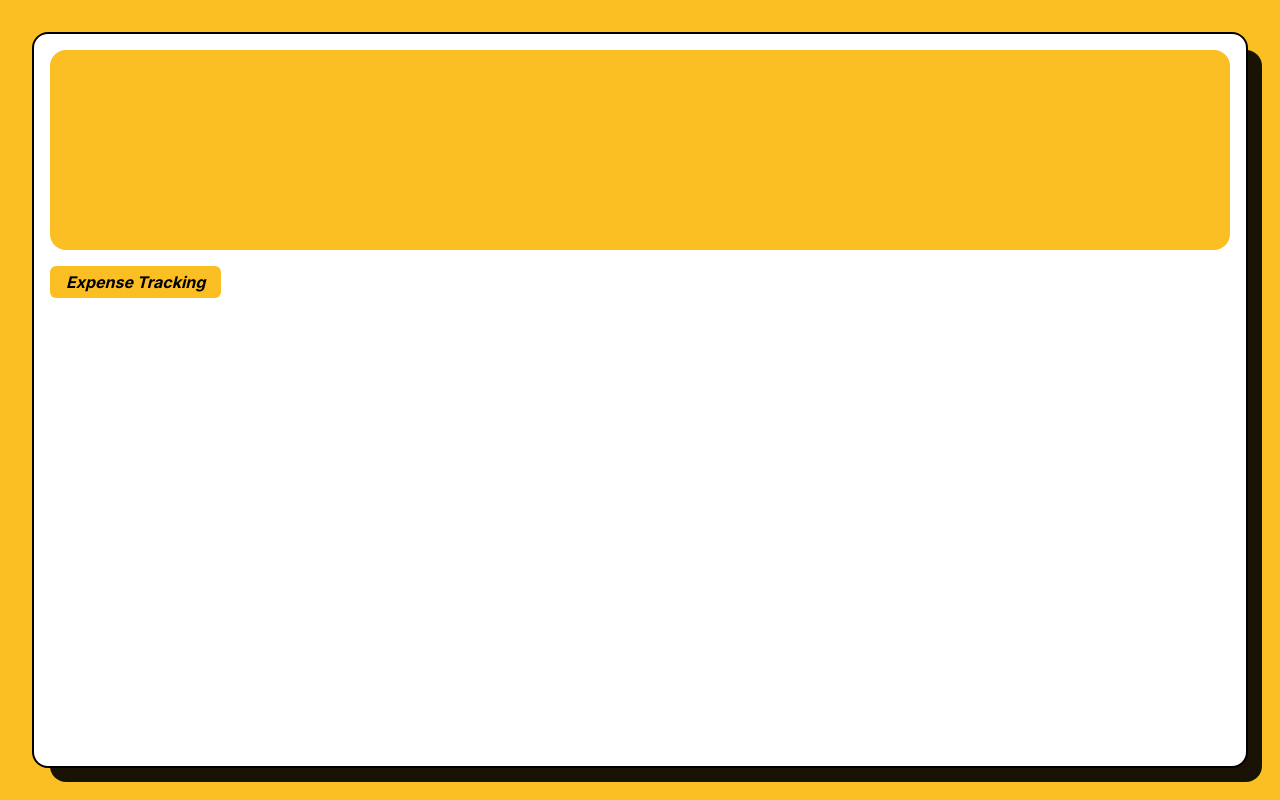
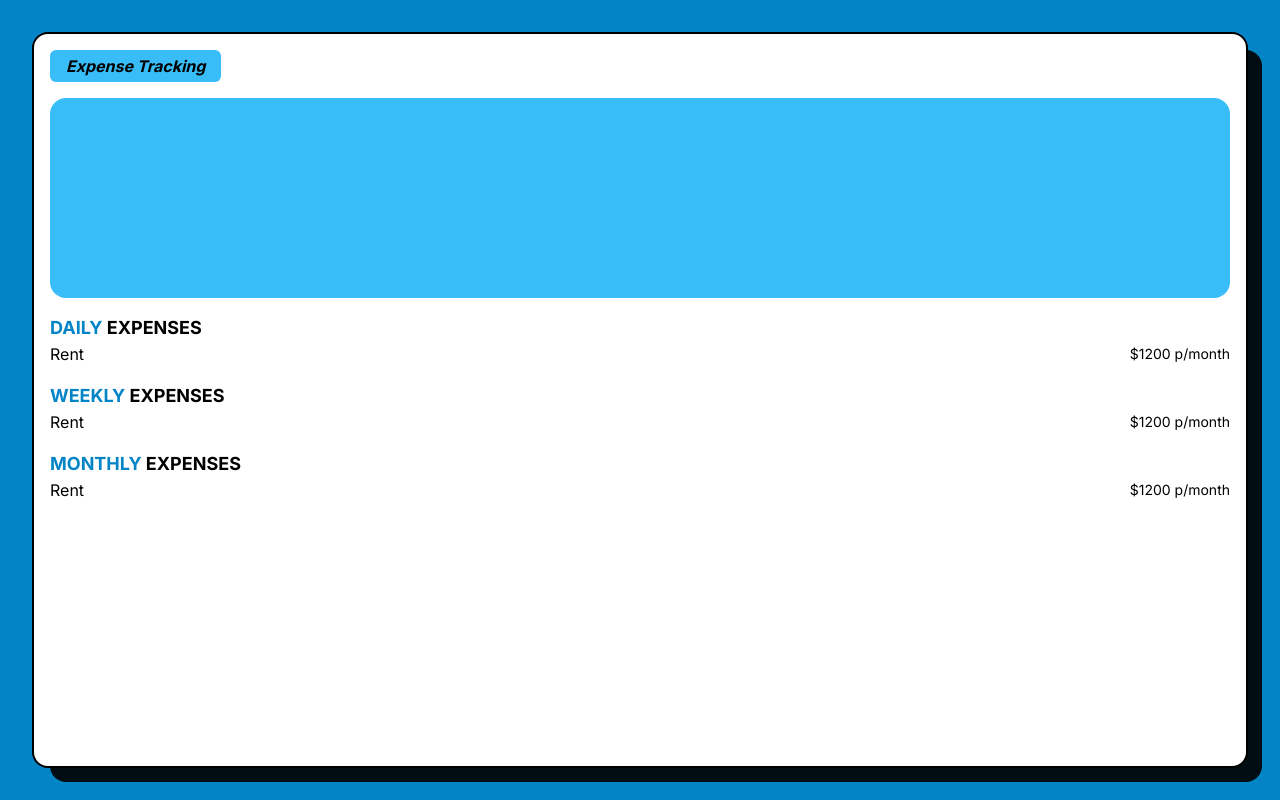
Before and after one commit to williamalowe/xpense, a Next.js app: page / in a window 1280 px wide. Built offline with nearby package versions, Linux system fonts and the light colour scheme.

Commit message:
styles: update highlight colors

```diff
--- a/src/app/layout.tsx
+++ b/src/app/layout.tsx
@@ -18,7 +18,7 @@ export default function RootLayout({
 }>) {
   return (
     <html lang="en">
-      <body className={`${inter.className} bg-amber-400`}>
+      <body className={`${inter.className} bg-sky-600`}>
         <ExpenseContextProvider>{children}</ExpenseContextProvider>
       </body>
     </html>
--- a/src/components/card.tsx
+++ b/src/components/card.tsx
@@ -1,13 +1,23 @@
-import React from 'react'
+"use client";
+import React from "react";
+import ExpenseList from "./expense-list";
+import { useExpense } from "@/providers/expense-context";
 
 export default function Card() {
+  const { expenses } = useExpense();
+  console.log(expenses);
   return (
-    <div className='relative w-full h-full bg-white rounded-[1rem] border-2 border-black'>
-      <div className='p-4 flex flex-col gap-y-4'>
-        <div className='h-[200px] w-full bg-amber-400 rounded-[1rem]'></div>
-        <h5 className='bg-amber-400 w-fit px-4 py-1 italic font-bold rounded-md'>Expense Tracking</h5>
+    <div className="relative w-full h-full bg-white rounded-[1rem] border-2 border-black">
+      <div className="p-4 flex flex-col gap-y-4 overflow-scroll no-scrollbar">
+        <h5 className="bg-sky-400 w-fit px-4 py-1 italic font-bold rounded-md">
+          Expense Tracking
+        </h5>
+        <div className="h-[200px] w-full bg-sky-400 rounded-[1rem]"></div>
+        <ExpenseList title="daily" listItems={expenses} />
+        <ExpenseList title="weekly" listItems={expenses} />
+        <ExpenseList title="monthly" listItems={expenses} />
       </div>
-      <div className='-z-10 absolute w-full h-full bg-black/90 top-4 left-4 rounded-[1rem]'/>
+      <div className="-z-10 absolute w-full h-full bg-black/90 top-4 left-4 rounded-[1rem]" />
     </div>
-  )
+  );
 }
--- /dev/null
+++ b/src/components/expense-list.tsx
@@ -0,0 +1,30 @@
+
+type Expense = {
+  id: number;
+  expense: string;
+  tag: string;
+  value: number;
+  occurance: string;
+};
+
+export default function ExpenseList({ title, listItems }: {
+  title: string,
+  listItems: Expense[]
+}) {
+  return (
+    <section>
+      <h3 className="font-bold text-lg uppercase"><span className="text-sky-600">{title}</span> Expenses</h3>
+      <ul>
+        {
+          listItems.map((item) =>
+          <li key={item.id}></li>
+        )
+        }
+        <li className="flex items-center gap-x-4">
+          <h5>Rent</h5>
+          <p className="ml-auto text-sm">$1200 p/month</p>
+        </li>
+      </ul>
+    </section>
+  );
+}
```
Also changed, not shown: src/providers/expense-context.tsx (+24 -0 lines).
